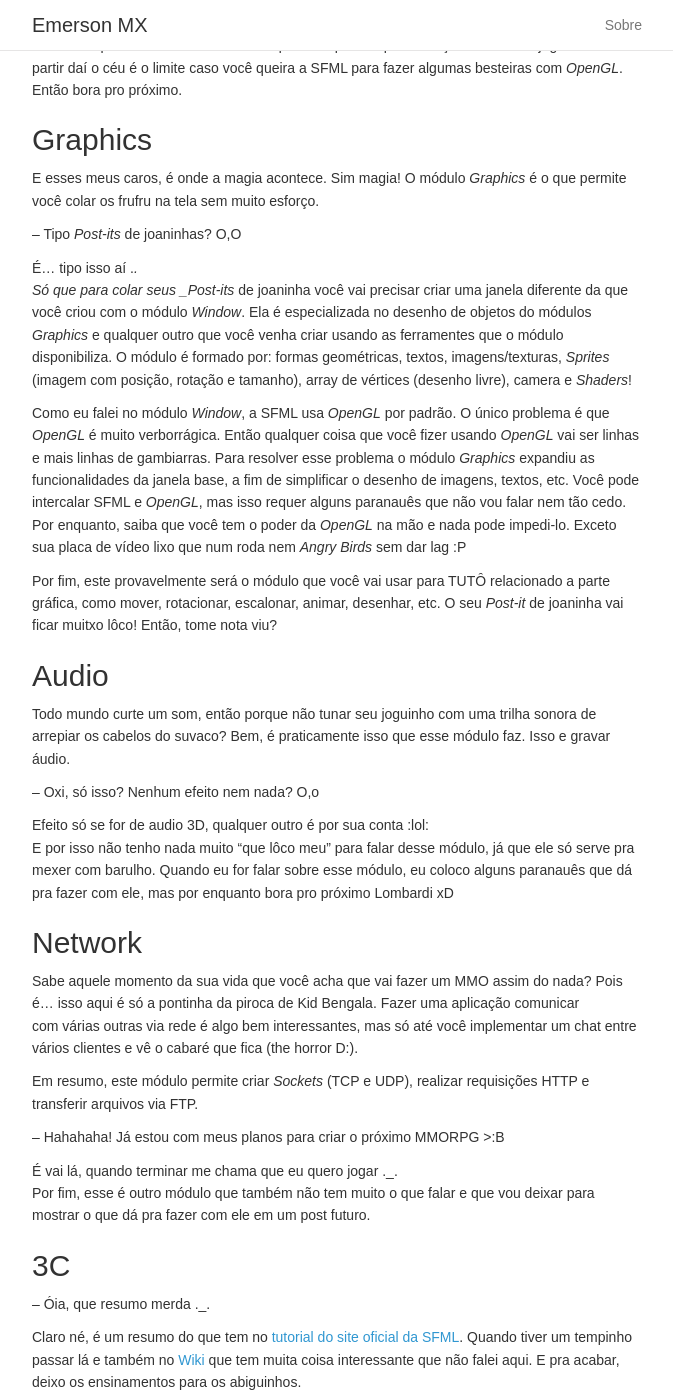
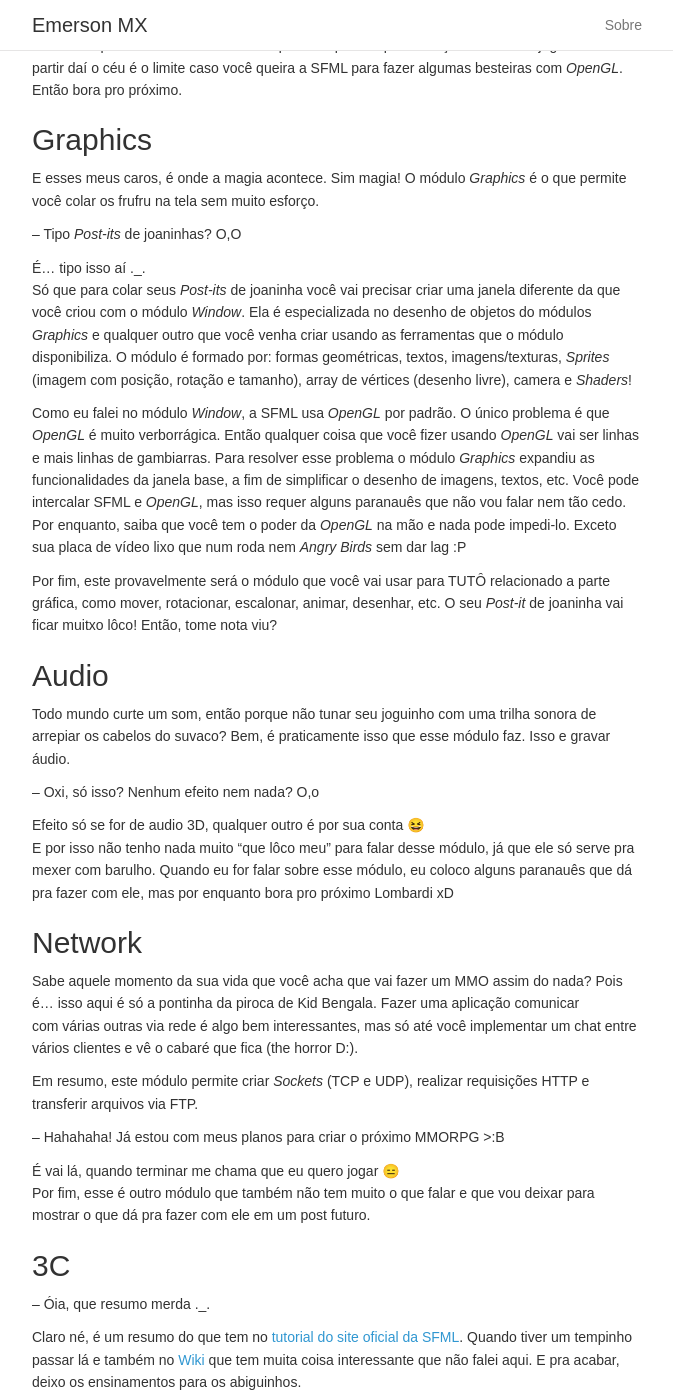
Before and after one commit to emersonmx/emersonmx.github.io, a Jekyll site: the page built from _posts/2016-02-17-sfml-e-seus-modulos.md, in a window 1280 px wide and 1400 px high, scrolled down 2970 px. Shown: the whole window, without its empty margins (303-976 px from the left). Built offline with Jekyll 4.4.1, drawn with Linux system fonts in a browser that asks for light colours; emoji names are drawn with the system emoji font.

Commit message:
Fix texts

```diff
--- a/_posts/2016-02-17-sfml-e-seus-modulos.md
+++ b/_posts/2016-02-17-sfml-e-seus-modulos.md
@@ -143,11 +143,11 @@
 
 -- Tipo _Post-its_ de joaninhas? O,O
 
-É... tipo isso aí ._.\\
+É... tipo isso aí .\_.\\
 Só que para colar seus _Post-its_ de joaninha você vai precisar criar uma
 janela diferente da que você criou com o módulo _Window_. Ela é especializada
 no desenho de objetos do módulos _Graphics_ e qualquer outro que você venha
-criar usando as ferramentes que o módulo disponibiliza. O módulo é formado por:
+criar usando as ferramentas que o módulo disponibiliza. O módulo é formado por:
 formas geométricas, textos, imagens/texturas, _Sprites_ (imagem com posição,
 rotação e tamanho), array de vértices (desenho livre), camera e _Shaders_!
 
@@ -174,7 +174,7 @@
 
 -- Oxi, só isso? Nenhum efeito nem nada? O,o
 
-Efeito só se for de audio 3D, qualquer outro é por sua conta :lol:\\
+Efeito só se for de audio 3D, qualquer outro é por sua conta :laughing:\\
 E por isso não tenho nada muito "que lôco meu" para falar desse módulo, já que
 ele só serve pra mexer com barulho. Quando eu for falar sobre esse módulo, eu
 coloco alguns paranauês que dá pra fazer com ele, mas por enquanto bora pro
@@ -193,7 +193,7 @@
 
 -- Hahahaha! Já estou com meus planos para criar o próximo MMORPG >:B
 
-É vai lá, quando terminar me chama que eu quero jogar ._.\\
+É vai lá, quando terminar me chama que eu quero jogar :expressionless:\\
 Por fim, esse é outro módulo que também não tem muito o que falar e que vou
 deixar para mostrar o que dá pra fazer com ele em um post futuro.
 
```
